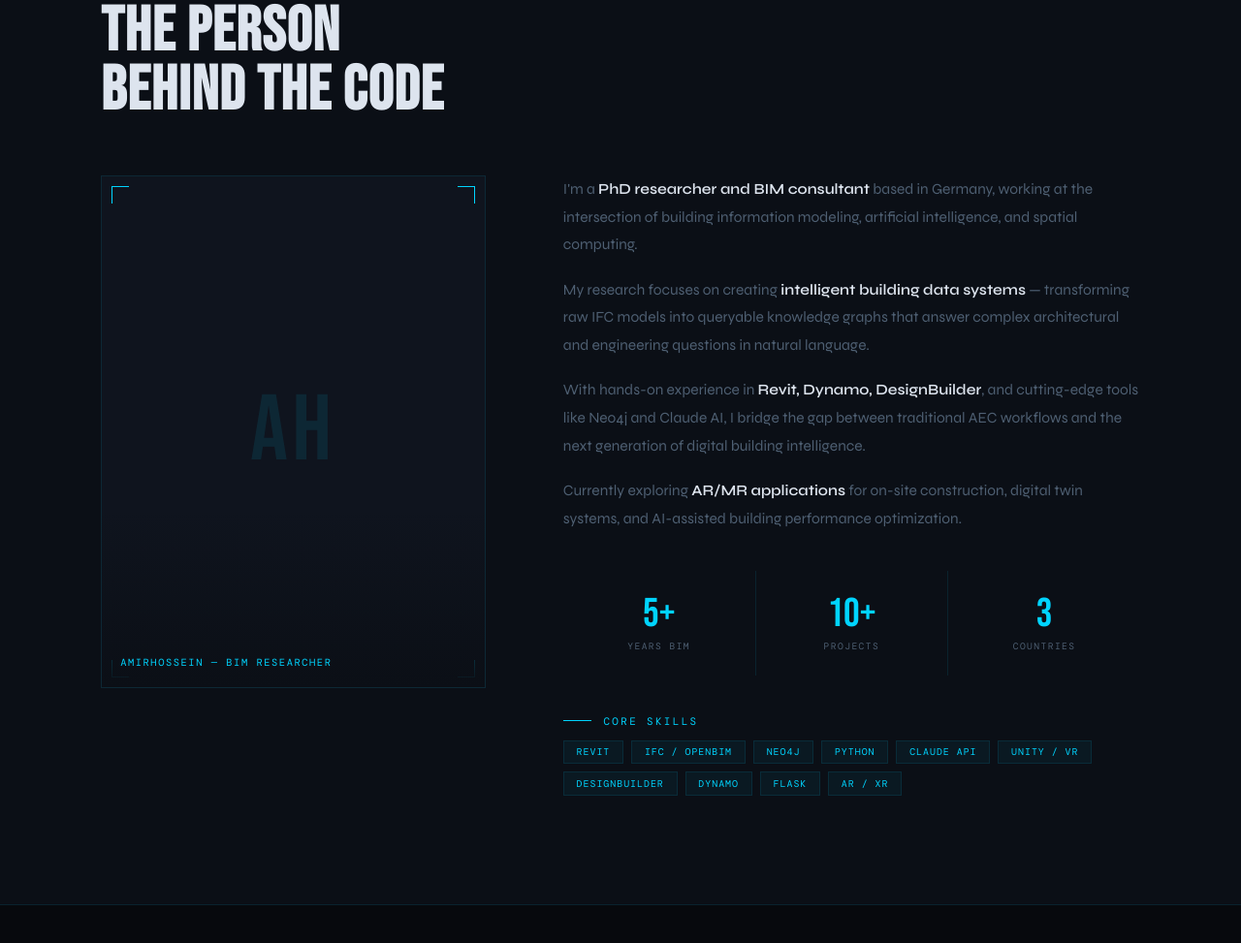
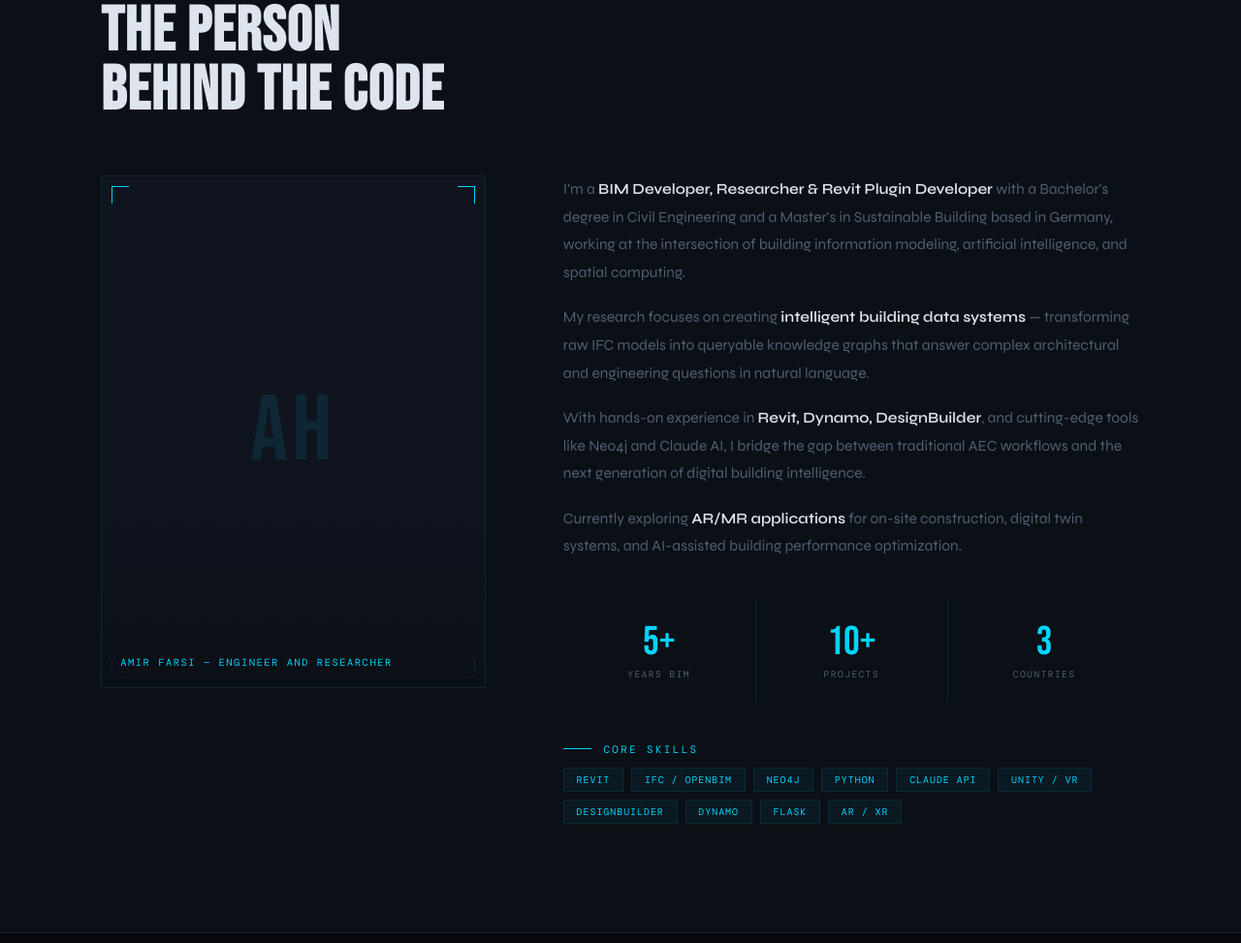
Before and after one commit to Amirfarsi23/neokaizendesign, a plain HTML site: page index.html in a window 1280 px wide. Shown: the part 956-1929 px from the top of the page at 97% size. Drawn offline with nearby package versions, Linux system fonts and the light colour scheme; a web font is replaced by a local one.

Commit message:
Update About me

```diff
--- a/index.html
+++ b/index.html
@@ -774,13 +774,13 @@
           <div class="corner tr"></div>
           <div class="corner bl"></div>
           <div class="corner br"></div>
-          <span class="portrait-name">Amirhossein — BIM Researcher</span>
+          <span class="portrait-name">Amir Farsi — Engineer and Researcher</span>
         </div>
       </div>
       <div class="reveal">
         <div class="about-text">
           <p>
-            I'm a <strong>PhD researcher and BIM consultant</strong> based in Germany, working at the intersection of building information modeling, artificial intelligence, and spatial computing.
+            I'm a <strong>BIM Developer, Researcher & Revit Plugin Developer</strong> with a Bachelor's degree in Civil Engineering and a Master's in Sustainable Building based in Germany, working at the intersection of building information modeling, artificial intelligence, and spatial computing.
           </p>
           <p>
             My research focuses on creating <strong>intelligent building data systems</strong> — transforming raw IFC models into queryable knowledge graphs that answer complex architectural and engineering questions in natural language.
```
